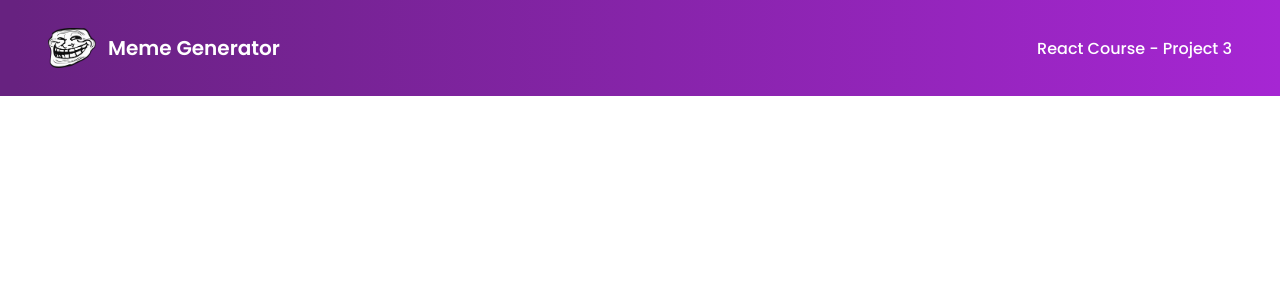
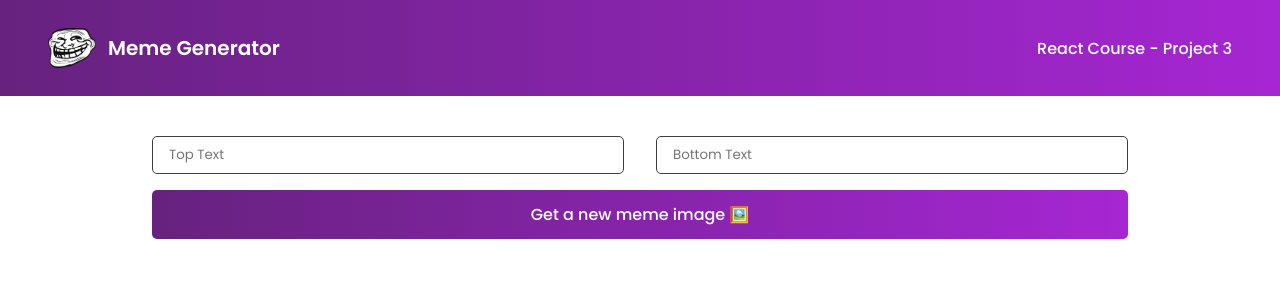
Before and after one commit to monciego/react2022, a React (Create React App) app in the folder meme-generator/: page / in a window 1280 px wide. Shown: the top 300 px of the page. Built offline with nearby package versions, Linux system fonts and the light colour scheme.

Commit message:
added form component

```diff
--- a/meme-generator/src/App.js
+++ b/meme-generator/src/App.js
@@ -1,10 +1,14 @@
 import React from "react";
+import Form from "./components/Form/Form";
 import Navbar from "./components/Navbar/Navbar";
 
 function App() {
   return (
     <>
       <Navbar />
+      <div className="container">
+        <Form />
+      </div>
     </>
   );
 }
--- /dev/null
+++ b/meme-generator/src/components/Form/Form.jsx
@@ -0,0 +1,18 @@
+import React from "react";
+import "./form.css";
+
+const Form = () => {
+  return (
+    <form action="">
+      <div className="input-group">
+        <input type="text" name="upperText" placeholder="Top Text" />
+        <input type="text" name="bottomText" placeholder="Bottom Text" />
+      </div>
+      <button type="button" className="btn">
+        Get a new meme image 🖼️
+      </button>
+    </form>
+  );
+};
+
+export default Form;
--- /dev/null
+++ b/meme-generator/src/components/Form/form.css
@@ -0,0 +1,38 @@
+form {
+  margin: 2.5rem 1.5rem;
+}
+
+.input-group {
+  display: flex;
+  align-items: center;
+  justify-content: space-between;
+  gap: 2rem;
+}
+
+.input-group input {
+  padding: 0.5rem 1rem;
+  border-radius: 5px;
+  outline: none;
+  width: 100%;
+  border: 1px solid rgb(61, 61, 61);
+  margin-bottom: 1rem;
+  font-family: inherit;
+}
+
+form .btn {
+  width: 100%;
+  background: linear-gradient(90deg, #672280 1.18%, #a626d3 100%);
+  color: #fff;
+  padding: 0.75rem;
+  outline: none;
+  border: none;
+  border-radius: 5px;
+  cursor: pointer;
+  font-size: 1rem;
+  font-family: inherit;
+  font-weight: 500;
+}
+
+form .btn:hover {
+  background: linear-gradient(90deg, #531569 1.18%, #7c13a1 100%);
+}
--- a/meme-generator/src/index.css
+++ b/meme-generator/src/index.css
@@ -12,3 +12,8 @@ body {
   -webkit-font-smoothing: antialiased;
   -moz-osx-font-smoothing: grayscale;
 }
+
+.container {
+  width: 80%;
+  margin: 0 auto;
+}
```
